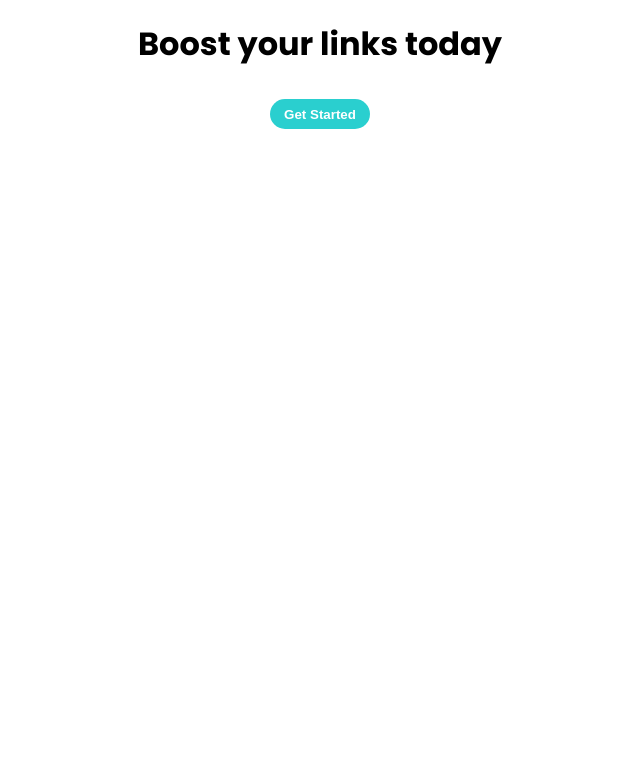
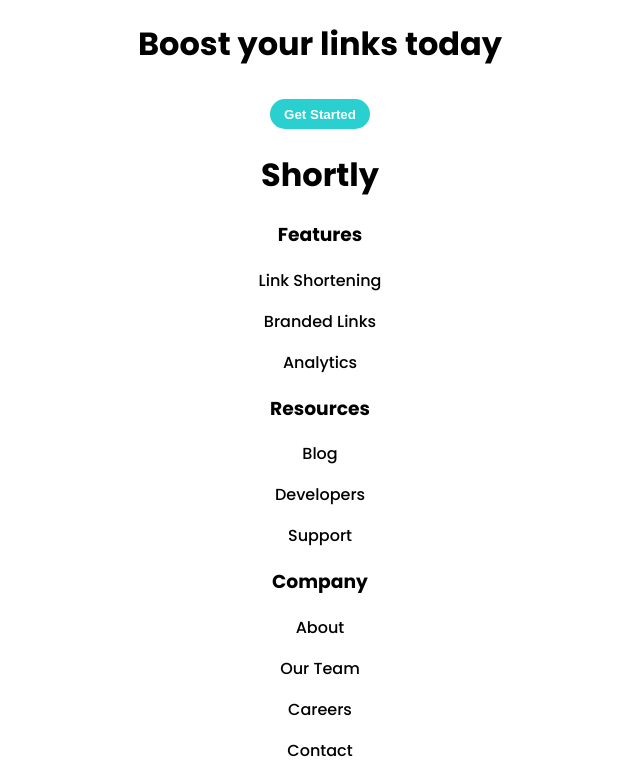
Before and after one commit to shinheep/url-shortener-api, a React (Create React App) app: page / in a window 1280 px wide. Shown: the part 2221-3000 px from the top of the page, without its empty margins (320-960 px from the left). Before the commit the page ends 2350 px from the top, so only its background shows below. Built offline with nearby package versions, Linux system fonts and the light colour scheme.

Commit message:
Added Footer component

```diff
--- a/src/App.js
+++ b/src/App.js
@@ -1,5 +1,6 @@
 import './App.css';
 import Boost from './Components/Boost/Boost';
+import Footer from './Components/Footer/Footer';
 import Form from './Components/Form/Form';
 import Header from './Components/Header/Header';
 import Hero from './Components/Hero/Hero';
@@ -13,6 +14,7 @@ function App() {
       <Form/>
       <Statistics/>
       <Boost/>
+      <Footer/>
     </div>
   );
 }
--- /dev/null
+++ b/src/Components/Footer/Footer.js
@@ -0,0 +1,31 @@
+const Footer = () => {
+    return(
+        <div className="footer">
+            <h1>Shortly</h1>
+
+            <div className="features">
+                <h3>Features</h3>
+                <p>Link Shortening</p>
+                <p>Branded Links</p>
+                <p>Analytics</p>
+            </div>
+
+            <div className="resources">
+                <h3>Resources</h3>
+                <p>Blog</p>
+                <p>Developers</p>
+                <p>Support</p>
+            </div>
+
+            <div className="company">
+                <h3>Company</h3>
+                <p>About</p>
+                <p>Our Team</p>
+                <p>Careers</p>
+                <p>Contact</p>
+            </div>
+        </div>
+    );
+};
+
+export default Footer;
```
Also changed, not shown: src/Components/Footer/Footer.css (added).
